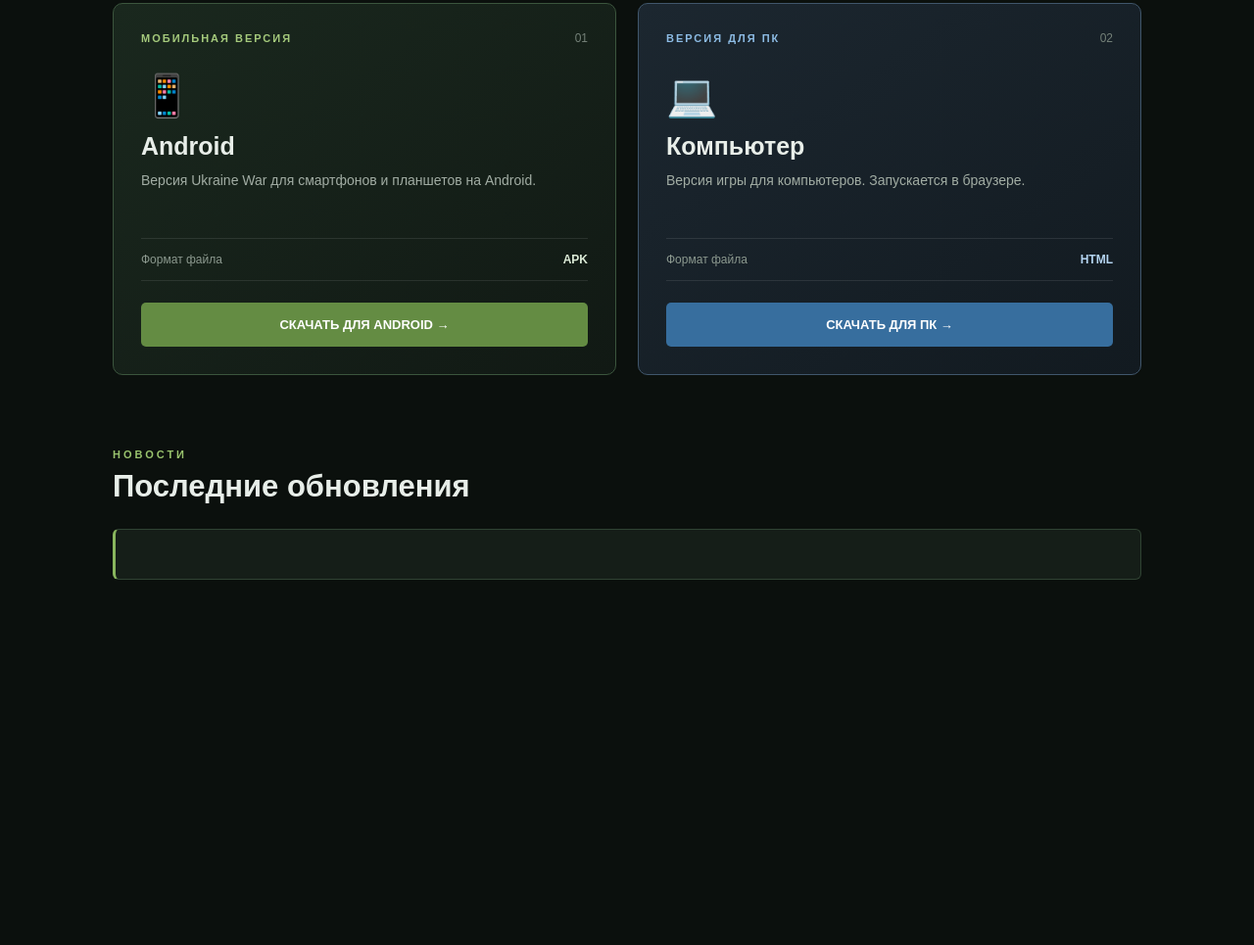
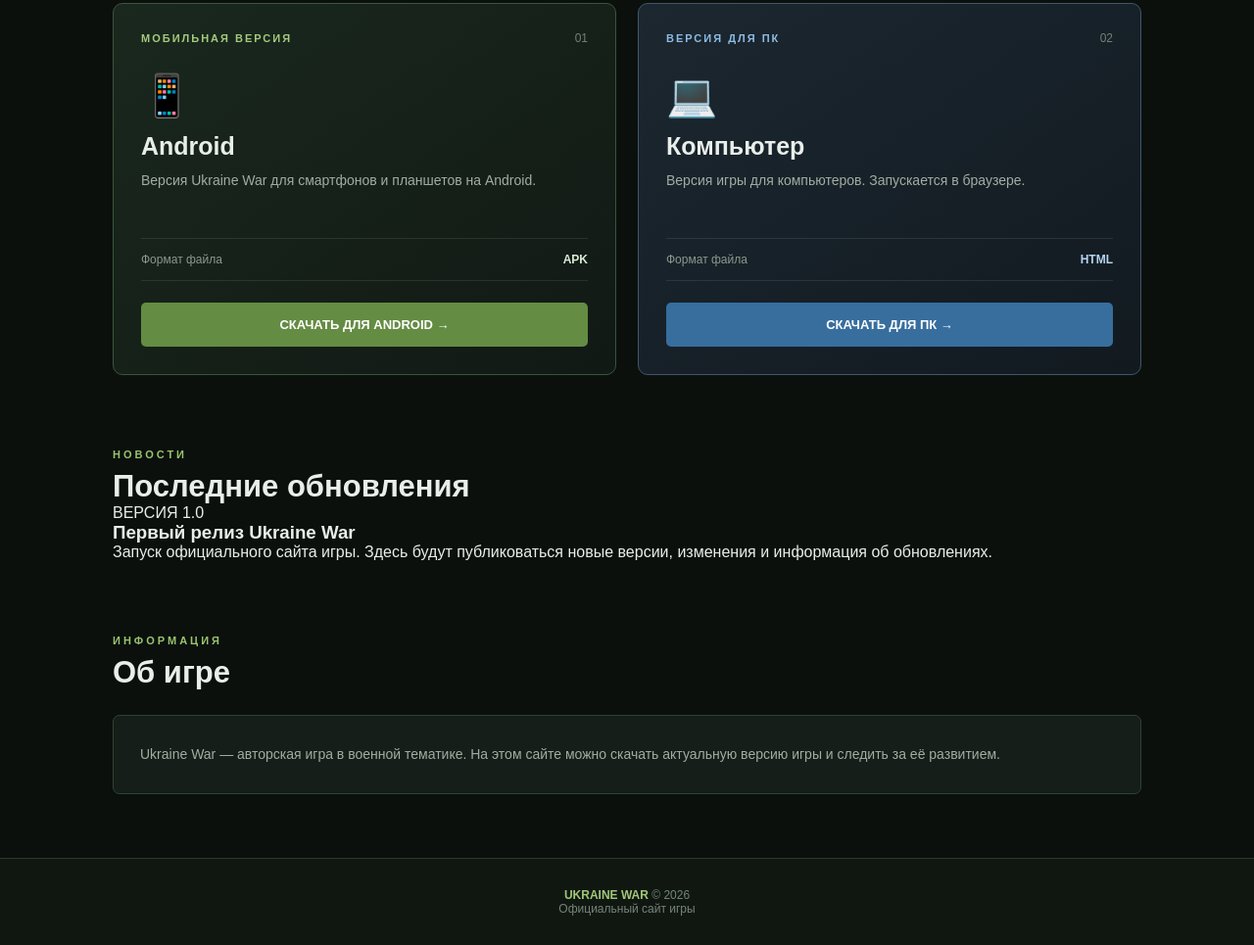
Before and after one commit to UkraineWarGame/Ukraine-war, a plain HTML site: page index.html in a window 1280 px wide. Shown: the part 689-1654 px from the top of the page at 98% size. Before the commit the page ends 1346 px from the top, so only its background shows below. Drawn offline with Linux system fonts and the light colour scheme.

Commit message:
Update index.html

```diff
--- a/index.html
+++ b/index.html
@@ -416,4 +416,36 @@ footer strong {
         <div class="section-label">НОВОСТИ</div>
         <h2 class="section-title">Последние обновления</h2>
 
-        <div class="update">
+        <div class="update<div class="update-version">ВЕРСИЯ 1.0</div>
+            <h3>Первый релиз Ukraine War</h3>
+            <p>
+                Запуск официального сайта игры.
+                Здесь будут публиковаться новые версии,
+                изменения и информация об обновлениях.
+            </p>
+        </div>
+    </section>
+
+    <section id="about" style="margin-top: 75px;">
+        <div class="section-label">ИНФОРМАЦИЯ</div>
+        <h2 class="section-title">Об игре</h2>
+
+        <div class="about">
+            <p>
+                Ukraine War — авторская игра в военной тематике.
+                На этом сайте можно скачать актуальную версию игры
+                и следить за её развитием.
+            </p>
+        </div>
+    </section>
+
+</main>
+
+<footer>
+    <strong>UKRAINE WAR</strong> © 2026
+    <br>
+    Официальный сайт игры
+</footer>
+
+</body>
+</html>
```
